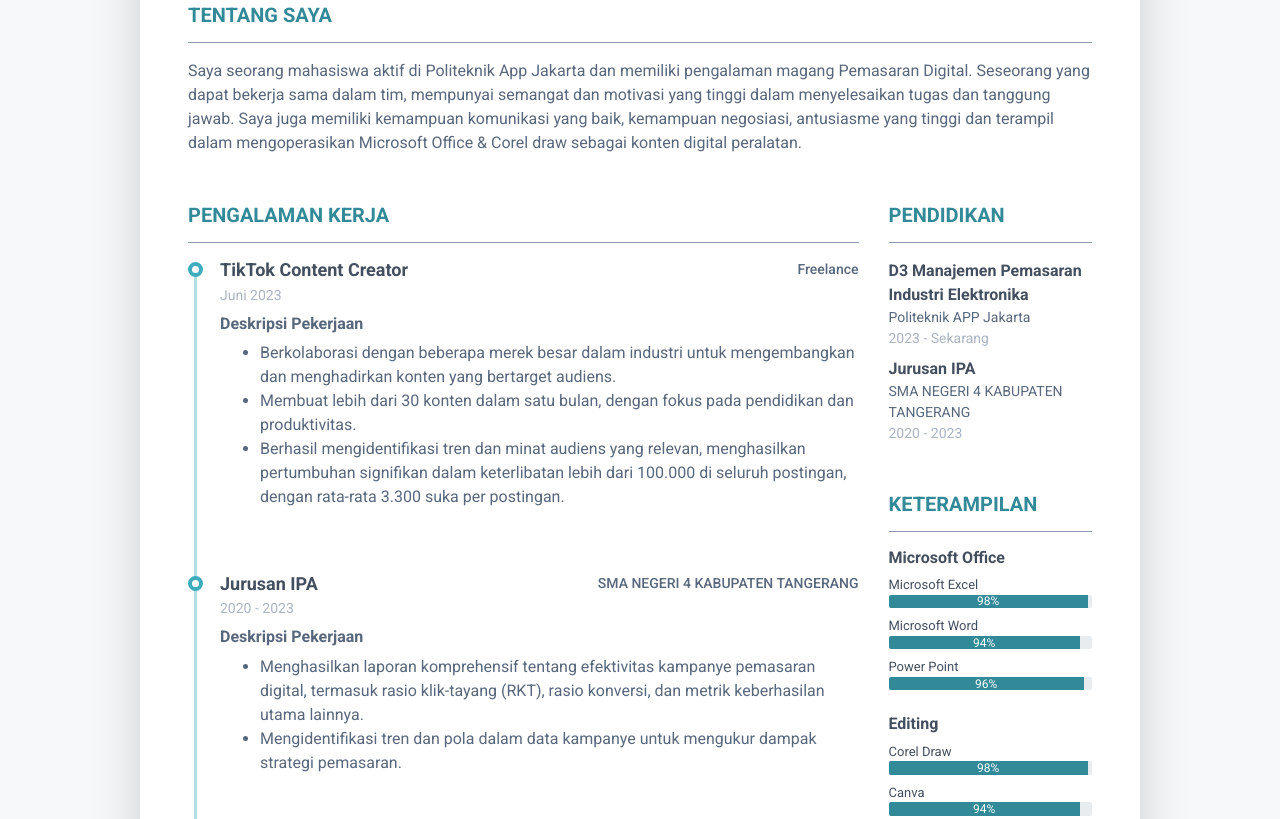
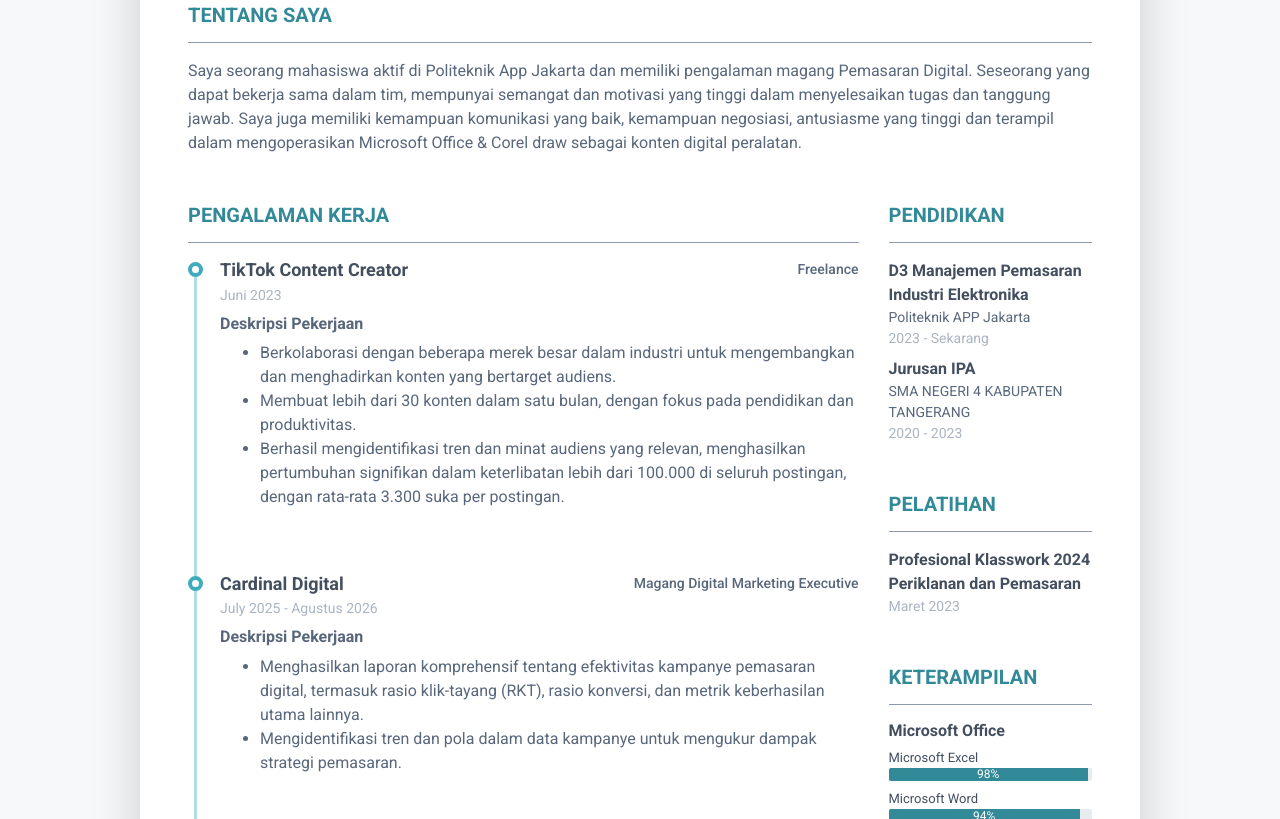
Before and after one commit to online-cv/safina, a plain HTML site: page index.html in a window 1280 px wide. Shown: the part 349-1168 px from the top of the page. Drawn offline with Linux system fonts and the light colour scheme.

Commit message:
revisi 3

```diff
--- a/index.html
+++ b/index.html
@@ -137,11 +137,10 @@
                                     <article class="resume-timeline-item position-relative pb-5">
                                         <div class="resume-timeline-item-header mb-2">
                                             <div class="d-flex flex-column flex-md-row">
-                                                <h3 class="resume-position-title font-weight-bold mb-1">Jurusan IPA</h3>
-                                                <div class="resume-company-name ml-auto">SMA NEGERI 4 KABUPATEN
-                                                    TANGERANG</div>
+                                                <h3 class="resume-position-title font-weight-bold mb-1">Cardinal Digital</h3>
+                                                <div class="resume-company-name ml-auto">Magang Digital Marketing Executive</div>
                                             </div>
-                                            <div class="resume-position-time">2020 - 2023</div>
+                                            <div class="resume-position-time">July 2025 - Agustus 2026</div>
                                         </div>
                                         <div class="resume-timeline-item-desc">
                                             <h4 class="resume-timeline-item-desc-heading font-weight-bold">Deskripsi
@@ -166,7 +165,6 @@
                             <div class="resume-section-content">
                                 <div class="resume-timeline position-relative">
                                     <article class="resume-timeline-item position-relative pb-5">
-
                                         <div class="resume-timeline-item-header mb-2">
                                             <div class="d-flex flex-column flex-md-row">
                                                 <h3 class="resume-position-title font-weight-bold mb-1">Project
@@ -203,6 +201,17 @@
                                         <div class="resume-degree font-weight-bold">Jurusan IPA</div>
                                         <div class="resume-degree-org">SMA NEGERI 4 KABUPATEN TANGERANG</div>
                                         <div class="resume-degree-time">2020 - 2023</div>
+                                    </li>
+                                </ul>
+                            </div>
+                        </section>
+                        <section class="resume-section education-section mb-5">
+                            <h2 class="resume-section-title text-uppercase font-weight-bold pb-3 mb-3">Pelatihan</h2>
+                            <div class="resume-section-content">
+                                <ul class="list-unstyled">
+                                    <li class="mb-2">
+                                        <div class="resume-degree font-weight-bold">Profesional Klasswork 2024 Periklanan dan Pemasaran</div>
+                                        <div class="resume-degree-time">Maret 2023</div>
                                     </li>
                                 </ul>
                             </div>
```
Also changed, not shown: index.original.html (+14 -5 lines).
